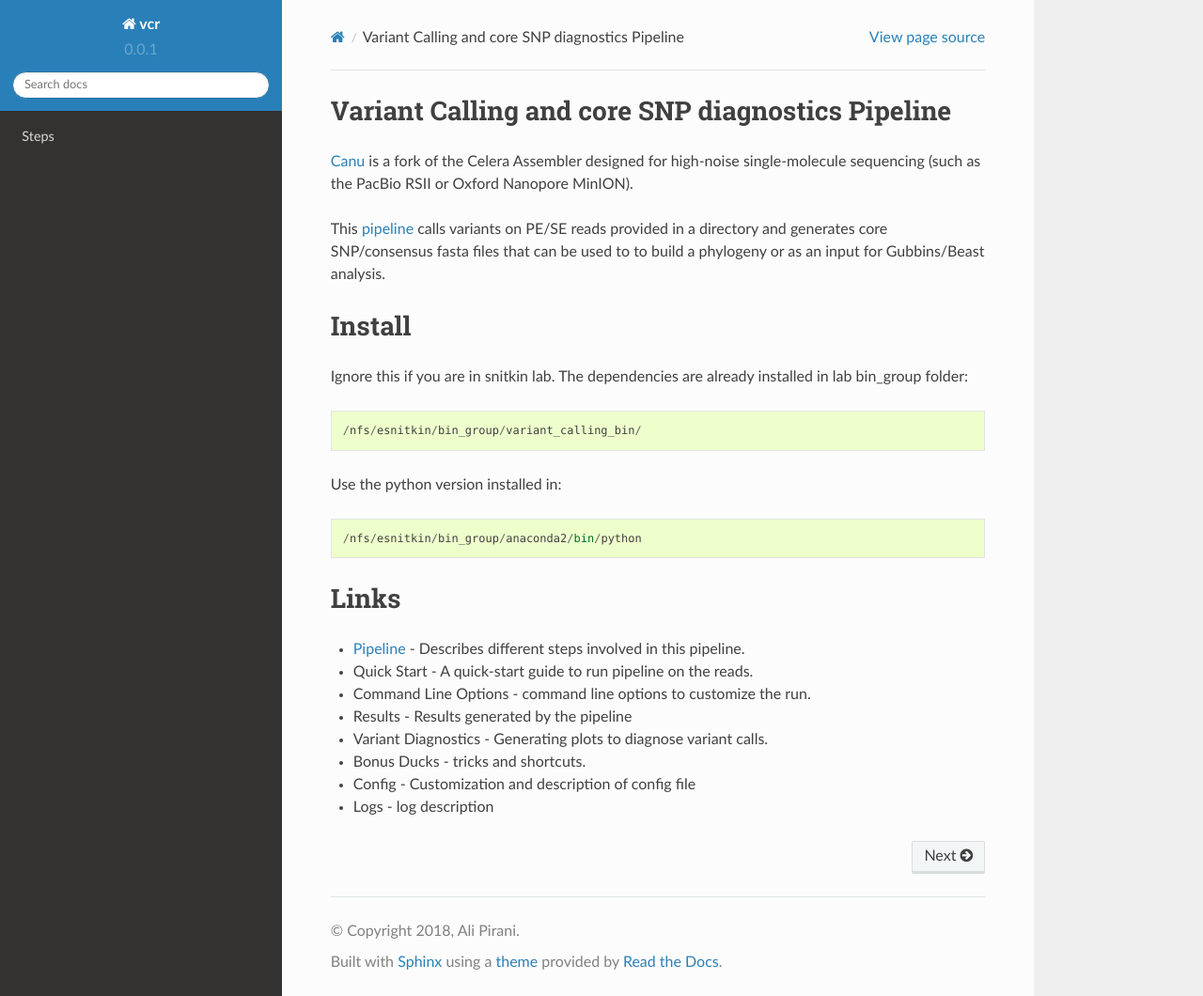
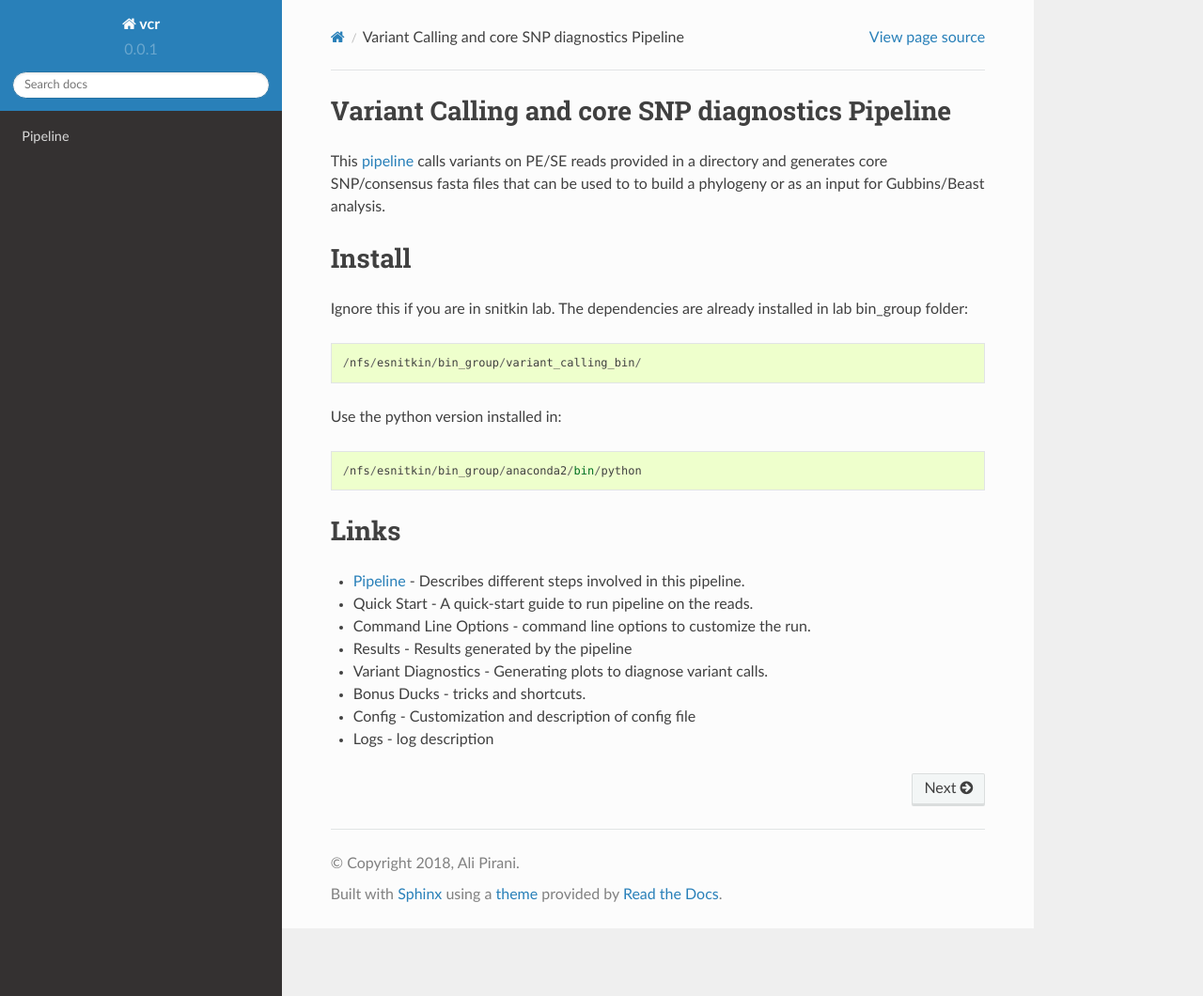
Before and after one commit to alipirani88/snpkit, a Sphinx documentation site: the page built from docs/source/index.rst, in a window 1280 px wide and 1060 px high. Shown: the whole window at 94% size. Built offline with Sphinx 7.4.7 and the Read the Docs theme 2.0.0, drawn with Linux system fonts in a browser that asks for light colours; pages that are not in the unit, such as notebooks, are missing from menus.

Commit message:
docs update

```diff
--- a/docs/source/index.rst
+++ b/docs/source/index.rst
@@ -21,13 +21,7 @@ Variant Calling and core SNP diagnostics Pipeline
    config
    logs
 
-
-
-`Canu <http://github.com/marbl/canu>`_ is a fork of the Celera Assembler designed for high-noise single-molecule sequencing (such as
-the PacBio RSII or Oxford Nanopore MinION).
-
 This `pipeline <https://github.com/alipirani88/variant_calling_pipeline>`_ calls variants on PE/SE reads provided in a directory and generates core SNP/consensus fasta files that can be used to to build a phylogeny or as an input for Gubbins/Beast analysis.
-
 
 Install
 =========
--- a/docs/source/pipeline.rst
+++ b/docs/source/pipeline.rst
@@ -1,7 +1,10 @@
 .. _pipeline:
 
+Pipeline
+========
+
 Steps
-=====
+-----
 
 .. image:: https://github.com/alipirani88/variant_calling_pipeline/blob/master/pipeline.png
    :height: 100px
@@ -10,7 +13,7 @@ Steps
    :alt: alternate text
    :align: right
 
-There are three main steps to generate core SNPs which can be provided with -steps argument and should be run in sequential order.
+There are three main steps to generate core SNPs which can be provided with \-steps argument and should be run in sequential order.
 
 **1. Variant Calling:** This step will run all the standard variant calling steps on sample read files residing in input reads directory.
 The possible options are:
```
